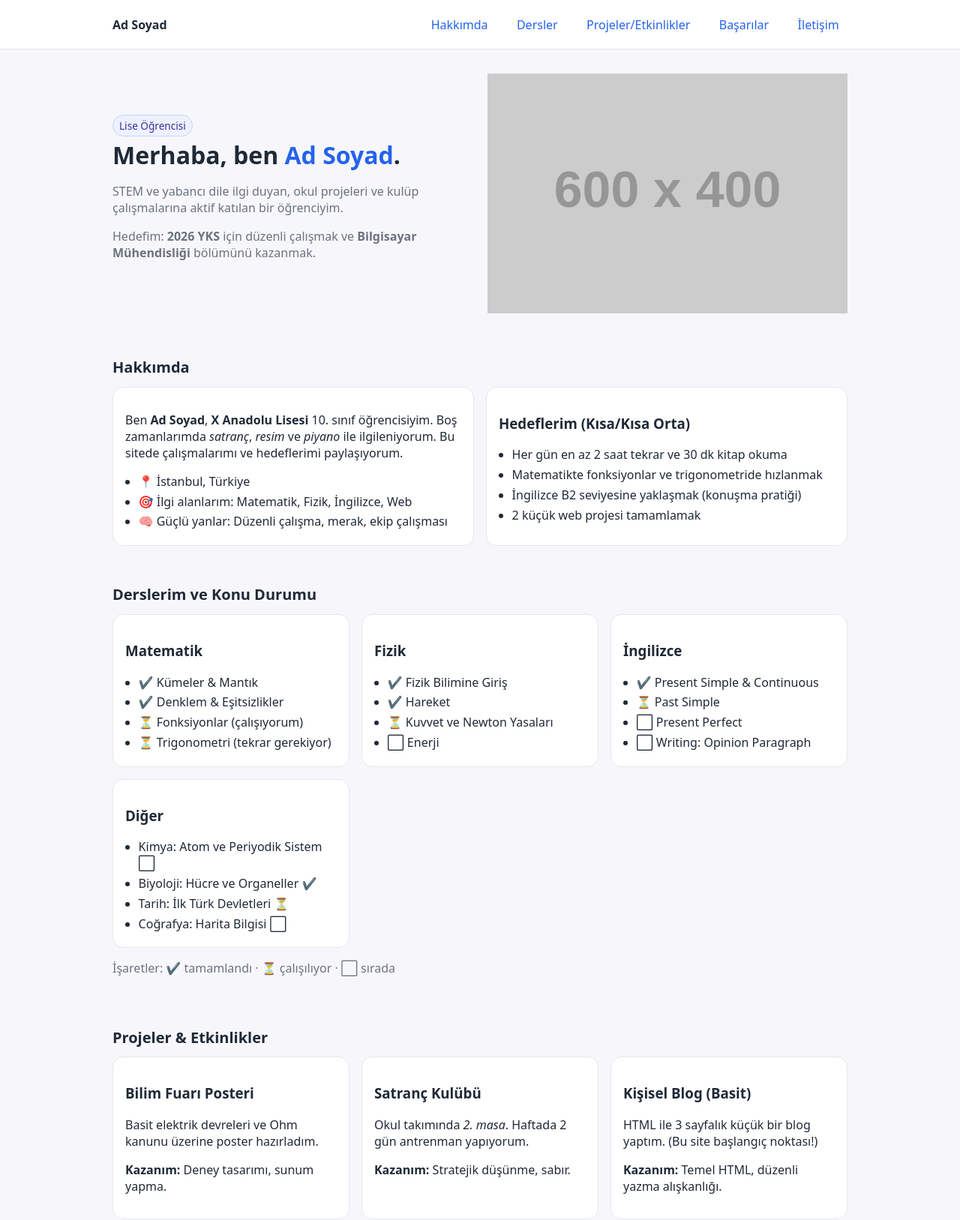
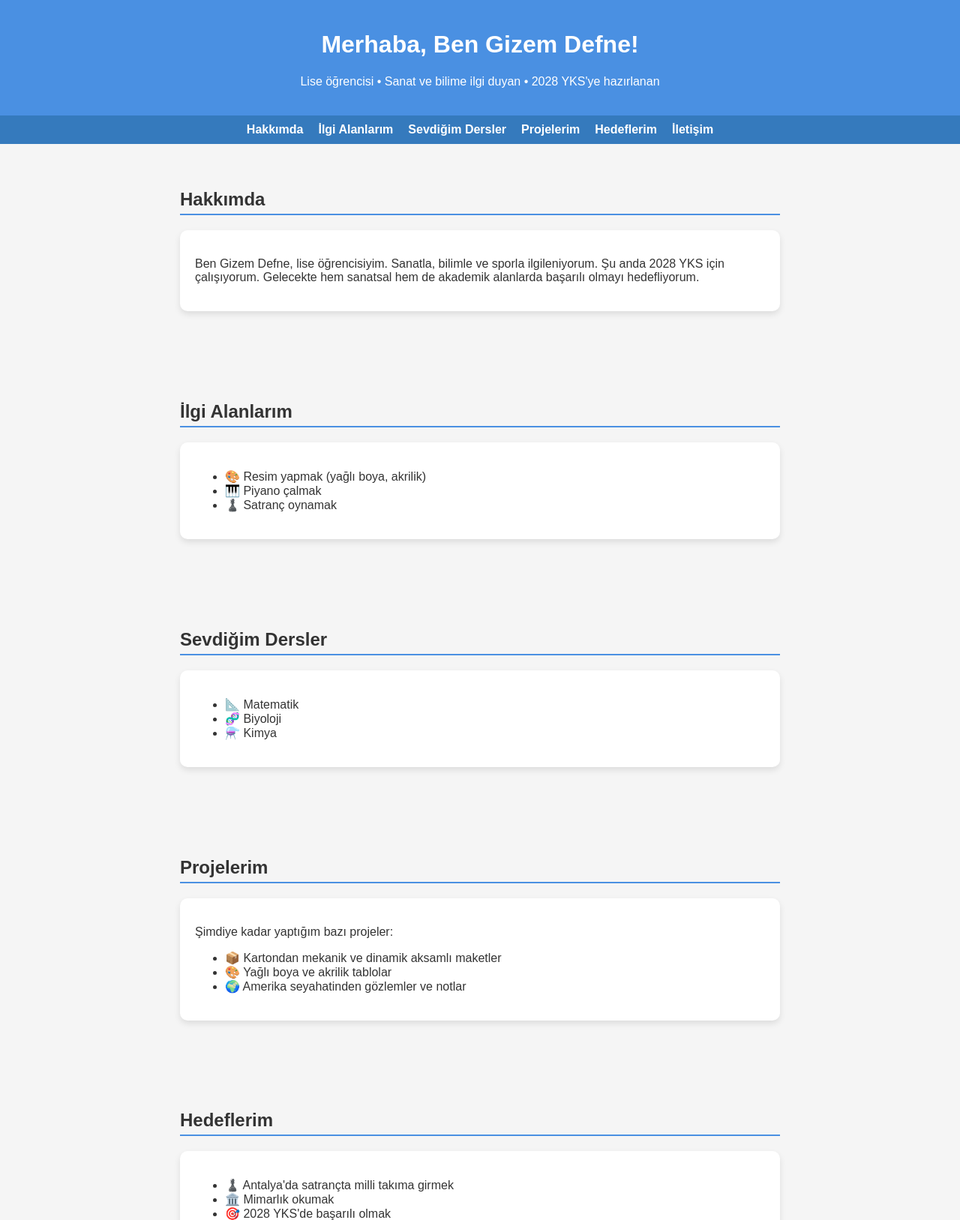
Before and after one commit to gizemdefne/gizemdefne.github.io, a plain HTML site: page index.html in a window 1280 px wide. Shown: the top 1627 px of the page at 75% size. Drawn offline with Linux system fonts and the light colour scheme; placeholder pictures from the web are drawn by us.

Commit message:
Update index.html

```diff
--- a/index.html
+++ b/index.html
@@ -1,230 +1,139 @@
 <!doctype html>
 <html lang="tr">
 <head>
-  <meta charset="utf-8">
-  <meta name="viewport" content="width=device-width, initial-scale=1">
-  <title>Ad Soyad | Lise Öğrencisi</title>
-  <meta name="description" content="Lise öğrencisi için basit kişisel web sitesi şablonu.">
+  <meta charset="utf-8" />
+  <meta name="viewport" content="width=device-width, initial-scale=1" />
+  <title>Gizem Defne - Kişisel Web Sitesi</title>
   <style>
-    /* Basit, anlaşılır ve kolayca düzenlenebilir stil */
-    :root{
-      --bg:#f7f7fb; --text:#1f2937; --muted:#6b7280;
-      --card:#ffffff; --accent:#2563eb; --border:#e5e7eb;
+    body {
+      font-family: Arial, sans-serif;
+      margin: 0;
+      padding: 0;
+      background: #f5f5f5;
+      color: #333;
     }
-    *{box-sizing:border-box}
-    body{margin:0;font-family:system-ui,-apple-system,Segoe UI,Roboto,Arial,sans-serif;background:var(--bg);color:var(--text);}
-    a{color:var(--accent);text-decoration:none}
-    img{max-width:100%;display:block}
-
-    .container{width:min(980px,92%);margin-inline:auto}
-    header{position:sticky;top:0;background:var(--card);border-bottom:1px solid var(--border);}
-    .nav{display:flex;align-items:center;justify-content:space-between;padding:.9rem 0}
-    .brand{font-weight:700}
-    .menu{display:flex;gap:1rem}
-    .menu a{padding:.45rem .7rem;border-radius:10px}
-    .menu a:hover{background:#f2f4f8}
-
-    .hero{display:grid;grid-template-columns:1fr 1fr;gap:1.2rem;align-items:center;padding:2rem 0}
-    .hero h1{margin:.2rem 0 0 0;font-size:2rem}
-    .tag{display:inline-block;background:#eef2ff;color:#3730a3;border:1px solid #c7d2fe;padding:.25rem .5rem;border-radius:999px;font-size:.85rem}
-    .subtitle{color:var(--muted)}
-
-    section{padding:1.6rem 0}
-    .section-title{font-size:1.25rem;margin:0 0 .8rem 0}
-
-    .grid{display:grid;grid-template-columns:repeat(auto-fit,minmax(240px,1fr));gap:1rem}
-    .card{background:var(--card);border:1px solid var(--border);border-radius:14px;padding:1rem}
-    .list{margin:0;padding-left:1.1rem}
-    .list li{margin:.3rem 0}
-
-    .timeline{border-left:3px solid var(--border);padding-left:1rem;}
-    .timeline .item{margin:0 0 .9rem 0}
-    .timeline .item h4{margin:.2rem 0}
-
-    footer{border-top:1px solid var(--border);padding:1.2rem 0;margin-top:1rem;color:var(--muted);text-align:center}
-
-    /* Mobil uyum */
-    @media (max-width: 820px){
-      .hero{grid-template-columns:1fr}
-      .menu{flex-wrap:wrap}
+    header {
+      background: #4a90e2;
+      color: white;
+      padding: 20px;
+      text-align: center;
+    }
+    nav {
+      background: #357ABD;
+      display: flex;
+      justify-content: center;
+      gap: 20px;
+      padding: 10px;
+    }
+    nav a {
+      color: white;
+      text-decoration: none;
+      font-weight: bold;
+    }
+    nav a:hover {
+      text-decoration: underline;
+    }
+    section {
+      padding: 40px;
+      max-width: 800px;
+      margin: auto;
+    }
+    h2 {
+      border-bottom: 2px solid #4a90e2;
+      padding-bottom: 5px;
+    }
+    .card {
+      background: white;
+      padding: 20px;
+      margin: 20px 0;
+      border-radius: 10px;
+      box-shadow: 0 4px 8px rgba(0,0,0,0.1);
+    }
+    footer {
+      background: #4a90e2;
+      color: white;
+      text-align: center;
+      padding: 15px;
+      margin-top: 30px;
     }
   </style>
 </head>
 <body>
-  <!-- ÜST MENÜ -->
   <header>
-    <div class="container nav">
-      <div class="brand">Ad Soyad</div>
-      <nav class="menu" aria-label="Bölümler">
+    <h1>Merhaba, Ben Gizem Defne!</h1>
+    <p>Lise öğrencisi • Sanat ve bilime ilgi duyan • 2028 YKS'ye hazırlanan</p>
+  </header>
+
+  <nav>
     <a href="#hakkimda">Hakkımda</a>
-        <a href="#dersler">Dersler</a>
-        <a href="#projeler">Projeler/Etkinlikler</a>
-        <a href="#basarilar">Başarılar</a>
+    <a href="#hobiler">İlgi Alanlarım</a>
+    <a href="#dersler">Sevdiğim Dersler</a>
+    <a href="#projeler">Projelerim</a>
+    <a href="#hedefler">Hedeflerim</a>
     <a href="#iletisim">İletişim</a>
   </nav>
-    </div>
-  </header>
 
-  <main class="container">
-    <!-- KAHRAMAN BÖLÜMÜ -->
-    <section class="hero">
-      <div>
-        <span class="tag">Lise Öğrencisi</span>
-        <h1>Merhaba, ben <span style="color:var(--accent)">Ad Soyad</span>.</h1>
-        <p class="subtitle">STEM ve yabancı dile ilgi duyan, okul projeleri ve kulüp çalışmalarına aktif katılan bir öğrenciyim.</p>
-        <p class="subtitle">Hedefim: <strong>2026 YKS</strong> için düzenli çalışmak ve <strong>Bilgisayar Mühendisliği</strong> bölümünü kazanmak.</p>
-      </div>
-      <div>
-        <!-- Kendi fotoğrafını bu görselin yerine koyabilirsin -->
-        <img src="https://placehold.co/600x400?text=Profil+Fotografi" alt="Profil fotoğrafı veya hobi görseli">
+  <section id="hakkimda">
+    <h2>Hakkımda</h2>
+    <div class="card">
+      <p>Ben Gizem Defne, lise öğrencisiyim. Sanatla, bilimle ve sporla ilgileniyorum. Şu anda 2028 YKS için çalışıyorum. Gelecekte hem sanatsal hem de akademik alanlarda başarılı olmayı hedefliyorum.</p>
     </div>
   </section>
 
-    <!-- HAKKIMDA -->
-    <section id="hakkimda">
-      <h2 class="section-title">Hakkımda</h2>
-      <div class="grid">
-        <article class="card">
-          <p>Ben <strong>Ad Soyad</strong>, <strong>X Anadolu Lisesi</strong> 10. sınıf öğrencisiyim. Boş zamanlarımda <em>satranç</em>, <em>resim</em> ve <em>piyano</em> ile ilgileniyorum. Bu sitede çalışmalarımı ve hedeflerimi paylaşıyorum.</p>
-          <ul class="list">
-            <li>📍 İstanbul, Türkiye</li>
-            <li>🎯 İlgi alanlarım: Matematik, Fizik, İngilizce, Web</li>
-            <li>🧠 Güçlü yanlar: Düzenli çalışma, merak, ekip çalışması</li>
+  <section id="hobiler">
+    <h2>İlgi Alanlarım</h2>
+    <div class="card">
+      <ul>
+        <li>🎨 Resim yapmak (yağlı boya, akrilik)</li>
+        <li>🎹 Piyano çalmak</li>
+        <li>♟️ Satranç oynamak</li>
       </ul>
-        </article>
-        <article class="card">
-          <h3>Hedeflerim (Kısa/Kısa Orta)</h3>
-          <ul class="list">
-            <li>Her gün en az 2 saat tekrar ve 30 dk kitap okuma</li>
-            <li>Matematikte fonksiyonlar ve trigonometride hızlanmak</li>
-            <li>İngilizce B2 seviyesine yaklaşmak (konuşma pratiği)</li>
-            <li>2 küçük web projesi tamamlamak</li>
-          </ul>
-        </article>
     </div>
   </section>
 
-    <!-- DERSLER -->
   <section id="dersler">
-      <h2 class="section-title">Derslerim ve Konu Durumu</h2>
-      <div class="grid">
-        <article class="card">
-          <h3>Matematik</h3>
-          <ul class="list">
-            <li>✔️ Kümeler & Mantık</li>
-            <li>✔️ Denklem & Eşitsizlikler</li>
-            <li>⏳ Fonksiyonlar (çalışıyorum)</li>
-            <li>⏳ Trigonometri (tekrar gerekiyor)</li>
+    <h2>Sevdiğim Dersler</h2>
+    <div class="card">
+      <ul>
+        <li>📐 Matematik</li>
+        <li>🧬 Biyoloji</li>
+        <li>⚗️ Kimya</li>
       </ul>
-        </article>
-        <article class="card">
-          <h3>Fizik</h3>
-          <ul class="list">
-            <li>✔️ Fizik Bilimine Giriş</li>
-            <li>✔️ Hareket</li>
-            <li>⏳ Kuvvet ve Newton Yasaları</li>
-            <li>⬜ Enerji</li>
-          </ul>
-        </article>
-        <article class="card">
-          <h3>İngilizce</h3>
-          <ul class="list">
-            <li>✔️ Present Simple & Continuous</li>
-            <li>⏳ Past Simple</li>
-            <li>⬜ Present Perfect</li>
-            <li>⬜ Writing: Opinion Paragraph</li>
-          </ul>
-        </article>
-        <article class="card">
-          <h3>Diğer</h3>
-          <ul class="list">
-            <li>Kimya: Atom ve Periyodik Sistem ⬜</li>
-            <li>Biyoloji: Hücre ve Organeller ✔️</li>
-            <li>Tarih: İlk Türk Devletleri ⏳</li>
-            <li>Coğrafya: Harita Bilgisi ⬜</li>
-          </ul>
-        </article>
-      </div>
-      <p class="subtitle">İşaretler: ✔️ tamamlandı · ⏳ çalışılıyor · ⬜ sırada</p>
-    </section>
-
-    <!-- PROJELER / ETKİNLİKLER -->
-    <section id="projeler">
-      <h2 class="section-title">Projeler & Etkinlikler</h2>
-      <div class="grid">
-        <article class="card">
-          <h3>Bilim Fuarı Posteri</h3>
-          <p>Basit elektrik devreleri ve Ohm kanunu üzerine poster hazırladım.</p>
-          <p><strong>Kazanım:</strong> Deney tasarımı, sunum yapma.</p>
-        </article>
-        <article class="card">
-          <h3>Satranç Kulübü</h3>
-          <p>Okul takımında <em>2. masa</em>. Haftada 2 gün antrenman yapıyorum.</p>
-          <p><strong>Kazanım:</strong> Stratejik düşünme, sabır.</p>
-        </article>
-        <article class="card">
-          <h3>Kişisel Blog (Basit)</h3>
-          <p>HTML ile 3 sayfalık küçük bir blog yaptım. (Bu site başlangıç noktası!)</p>
-          <p><strong>Kazanım:</strong> Temel HTML, düzenli yazma alışkanlığı.</p>
-        </article>
     </div>
   </section>
 
-    <!-- BAŞARILAR / SERTİFİKALAR -->
-    <section id="basarilar">
-      <h2 class="section-title">Başarılar & Sertifikalar</h2>
-      <div class="timeline">
-        <div class="item">
-          <h4>Okul İçi Matematik Yarışması – 1.lik (2024)</h4>
-          <p>Kapsam: Denklem çözme, problem çözme</p>
-        </div>
-        <div class="item">
-          <h4>İngilizce Konuşma Günü – En İyi Sunum (2023)</h4>
-          <p>Konu: "Study Habits" kısa sunum</p>
-        </div>
-        <div class="item">
-          <h4>Katılım Belgesi – Kodlama Atölyesi (2022)</h4>
-          <p>Scratch ve temel algoritma</p>
-        </div>
+  <section id="projeler">
+    <h2>Projelerim</h2>
+    <div class="card">
+      <p>Şimdiye kadar yaptığım bazı projeler:</p>
+      <ul>
+        <li>📦 Kartondan mekanik ve dinamik aksamlı maketler</li>
+        <li>🎨 Yağlı boya ve akrilik tablolar</li>
+        <li>🌍 Amerika seyahatinden gözlemler ve notlar</li>
+      </ul>
     </div>
   </section>
 
-    <!-- İLETİŞİM -->
-    <section id="iletisim">
-      <h2 class="section-title">İletişim</h2>
-      <div class="grid">
-        <article class="card">
-          <p>Projelerim veya kulüp çalışmaları için benimle iletişime geçebilirsiniz.</p>
-          <ul class="list">
-            <li>📧 E‑posta: <a href="mailto:ad@ornek.com">ad@ornek.com</a></li>
-            <li>📱 Instagram: <a href="#">@kullaniciadim</a></li>
-            <li>🐙 GitHub: <a href="#">github.com/kullanici</a></li>
+  <section id="hedefler">
+    <h2>Hedeflerim</h2>
+    <div class="card">
+      <ul>
+        <li>♟️ Antalya'da satrançta milli takıma girmek</li>
+        <li>🏛️ Mimarlık okumak</li>
+        <li>🎯 2028 YKS'de başarılı olmak</li>
       </ul>
-        </article>
-        <article class="card">
-          <h3>Kısa Mesaj Kutusu (İsteğe Bağlı)</h3>
-          <p>Statik sitelerde form çalışması için <em>Formspree</em>, <em>Google Forms</em> gibi servisleri kullanabilirsin.</p>
-          <p class="subtitle">Not: Bu şablon sadece HTML/CSS içerir, arka uç yoktur.</p>
-        </article>
     </div>
   </section>
-  </main>
+
+  <section id="iletisim">
+    <h2>İletişim</h2>
+    <div class="card">
+      <p>Bana ulaşmak için e‑posta gönderebilirsiniz: <a href="mailto:gizemdefne@gmail.com">gizemdefne@gmail.com</a></p>
+    </div>
+  </section>
 
   <footer>
-    <div class="container">© <span id="yil"></span> Ad Soyad — Öğrenmeye Devam!</div>
+    <p>© 2025 Gizem Defne – Tüm hakları saklıdır.</p>
   </footer>
-
-  <script>
-    // Yılı otomatik yaz
-    document.getElementById('yil').textContent = new Date().getFullYear();
-  </script>
-
-  <!-- KOLAY DÜZENLEME İPUÇLARI
-    1) "Ad Soyad" ve iletişim bilgilerini kendi bilgilerinizle değiştirin.
-    2) Dersler bölümündeki listeleri sınav/konu durumunuza göre güncelleyin.
-    3) Projeler bölümüne okul içi/okul dışı etkinlikleri ekleyin (tarih ve kazanım).
-    4) Renkleri değiştirmek için :root değişkenlerine bakın (ör. --accent).
-    5) Tek dosya olarak telefonla uyumludur; başka sayfalar eklemek isterseniz bağlantıları menüye koyun.
-  -->
 </body>
 </html>
```
Lines whose indentation alone changed are shown as unchanged.
